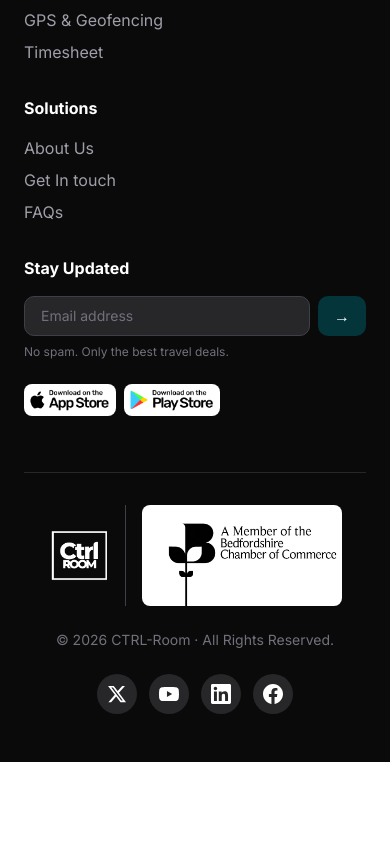
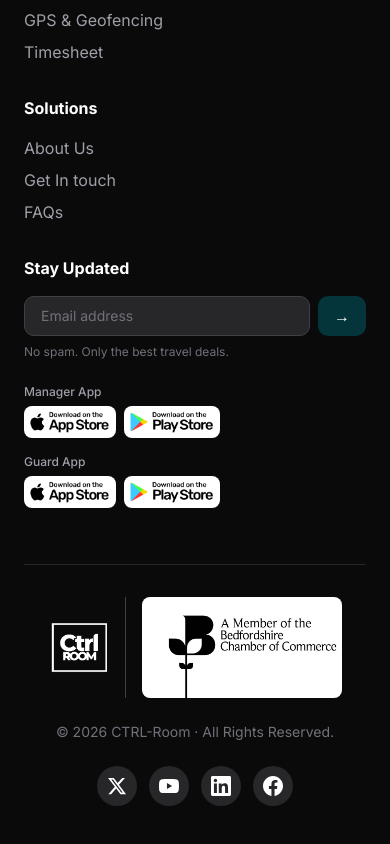
Before and after one commit to info-thathwaa/ctrl-room-web, a Next.js app: page /reports in a window 390 px wide. Shown: the part 7777-8621 px from the top of the page. Before the commit the page ends 8539 px from the top, so only its background shows below. Built offline with nearby package versions, Linux system fonts and the light colour scheme.

Commit message:
feat: add responsive Footer component with site navigation and app download links

```diff
--- a/components/common/Footer.tsx
+++ b/components/common/Footer.tsx
@@ -188,25 +188,54 @@ const Footer = () => {
             </div>
 
             {/* App Store Buttons */}
-            <div className="flex gap-2 md:gap-3 mb-6">
-              <Link href="https://apps.apple.com" target="_blank">
+            <div className="space-y-4 mb-6">
+              <div>
+                <p className="text-xs text-zinc-400 mb-1.5 font-medium">Manager App</p>
+                <div className="flex gap-2 md:gap-3">
+                  <Link href="https://apps.apple.com/us/app/ctrl-room/id6544798168" target="_blank">
                     <Image
                       src="/footer/appstore.png"
-                  alt="Download on App Store"
+                      alt="Download CTRL-Room on App Store"
                       width={120}
                       height={40}
                       className="h-8 md:h-10 w-auto bg-white rounded-[8px]"
                     />
                   </Link>
-              <Link href="https://play.google.com" target="_blank">
+                  <Link href="https://play.google.com/store/apps/details?id=com.aegis.ctrl_room" target="_blank">
                     <Image
                       src="/footer/playstore.png"
-                  alt="Get it on Google Play"
+                      alt="Get CTRL-Room on Google Play"
                       width={120}
                       height={40}
                       className="h-8 md:h-10 w-auto bg-white rounded-[8px]"
                     />
                   </Link>
+                </div>
+              </div>
+
+              <div>
+                <p className="text-xs text-zinc-400 mb-1.5 font-medium">Guard App</p>
+                <div className="flex gap-2 md:gap-3">
+                  <Link href="https://apps.apple.com/us/app/guards-control-room/id6476892063" target="_blank">
+                    <Image
+                      src="/footer/appstore.png"
+                      alt="Download Guards Control Room on App Store"
+                      width={120}
+                      height={40}
+                      className="h-8 md:h-10 w-auto bg-white rounded-[8px]"
+                    />
+                  </Link>
+                  <Link href="https://play.google.com/store/apps/details?id=com.thathwaa.controlroom&pli=1" target="_blank">
+                    <Image
+                      src="/footer/playstore.png"
+                      alt="Get Guards Control Room on Google Play"
+                      width={120}
+                      height={40}
+                      className="h-8 md:h-10 w-auto bg-white rounded-[8px]"
+                    />
+                  </Link>
+                </div>
+              </div>
             </div>
           </div>
         </div>
```
Lines whose indentation alone changed are shown as unchanged.
